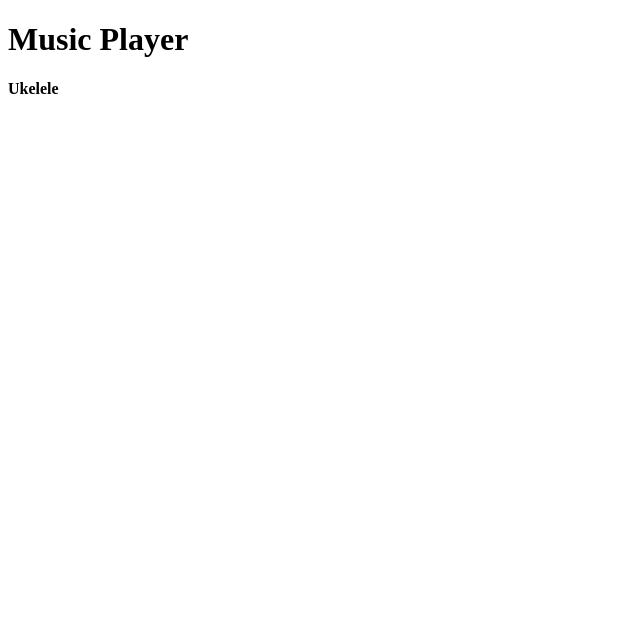
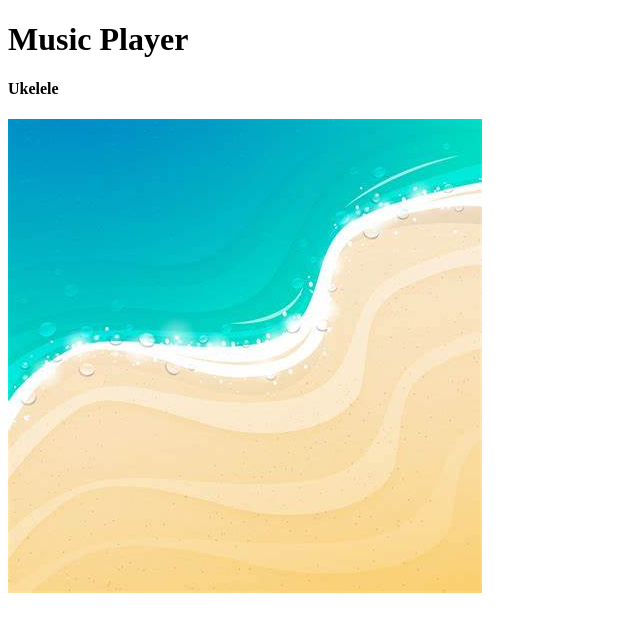
Before and after one commit to skycode20/music-player-js-app, a plain HTML site: page index.html in a window 1280 px wide. Shown: the whole page, without its empty margins (0-640 px from the left). Drawn offline with Linux system fonts and the light colour scheme.

Commit message:
added music and img files. started the framework for the containers to link the img and music files to play.

```diff
--- a/index.html
+++ b/index.html
@@ -26,6 +26,12 @@
         </div>
     </div>
 
+    <audio src="music/i95.mp3" id="audio"></audio>
+
+    <div class="img-container">
+        <img src="img/beach.jpg" alt="music-cover" id="cover">
+    </div>
+
 
 
     <script src="script.js"></script>
```
Also changed, not shown: img/beach.jpg (added), img/night-city-skyline.jpg (added), img/road-city.jpg (added), 3 other files.
